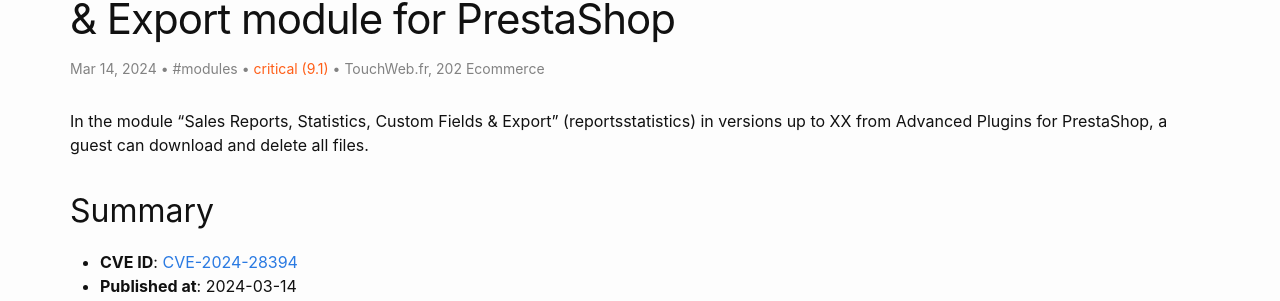
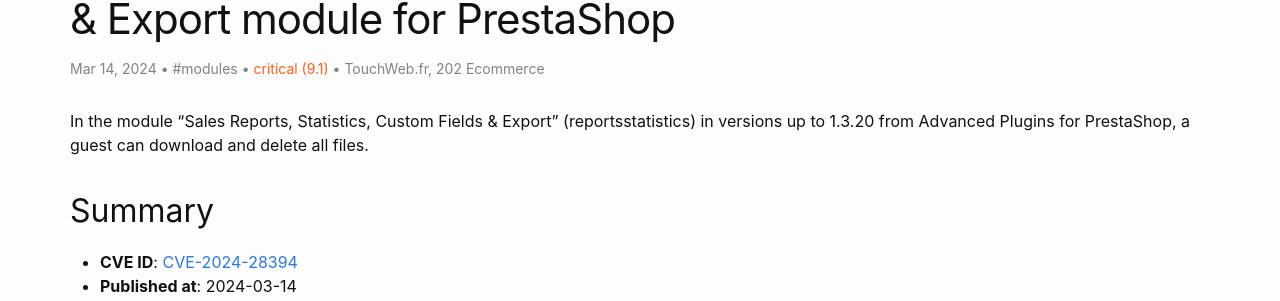
Before and after one commit to friends-of-presta/security-advisories, a Jekyll site: the page built from _posts/2024-03-14-reportsstatistics.md, in a window 1280 px wide and 900 px high, scrolled down 413 px. Shown: the part 149-450 px from the top of the window. Built offline with Jekyll 4.4.1, drawn with Linux system fonts in a browser that asks for light colours.

Commit message:
Update 2024-03-14-reportsstatistics.md

```diff
--- a/_posts/2024-03-14-reportsstatistics.md
+++ b/_posts/2024-03-14-reportsstatistics.md
@@ -9,7 +9,7 @@ meta: "CVE,PrestaShop,reportsstatistics"
 severity: "critical (9.1)"
 ---
 
-In the module "Sales Reports, Statistics, Custom Fields & Export" (reportsstatistics) in versions up to XX from Advanced Plugins for PrestaShop, a guest can download and delete all files.
+In the module "Sales Reports, Statistics, Custom Fields & Export" (reportsstatistics) in versions up to 1.3.20 from Advanced Plugins for PrestaShop, a guest can download and delete all files.
 
 ## Summary
 
```
